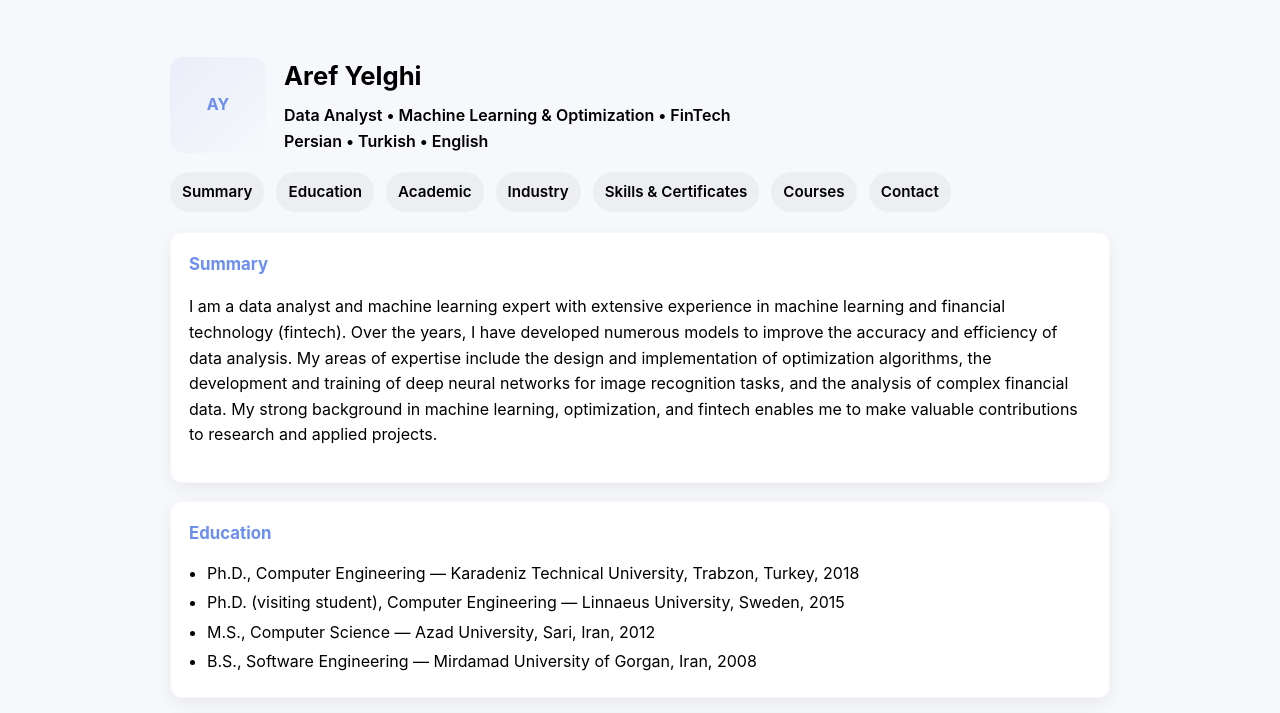
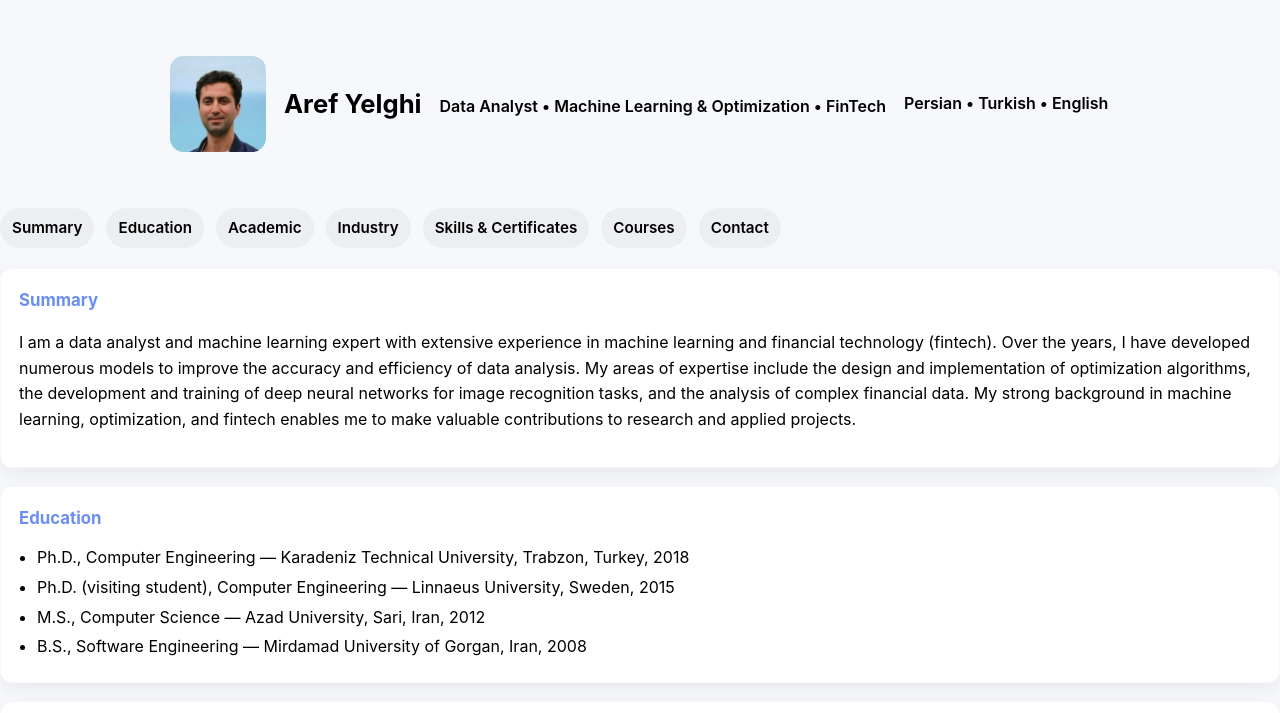
Before and after one commit to areflogin/areflogin.github.io, a plain HTML site: page index.html in a window 1280 px wide. Shown: the top 713 px of the page. Drawn offline with Linux system fonts and the light colour scheme.

Commit message:
Update index.html

```diff
--- a/index.html
+++ b/index.html
@@ -38,8 +38,10 @@
 <body>
   <div class="wrap">
     <header>
-      <div class="avatar">AY</div>
-      <div>
+      <div class="avatar">
+      <img src="profile.jpg" alt="Aref Yelghi" style="width:100%; height:100%; border-radius:14px; object-fit:cover;">
+      </div>
+
         <h1>Aref Yelghi</h1>
         <p class="lead">Data Analyst • Machine Learning & Optimization • FinTech</p>
         <div style="color:var(--text); font-weight:600;">Persian • Turkish • English</div>
```
